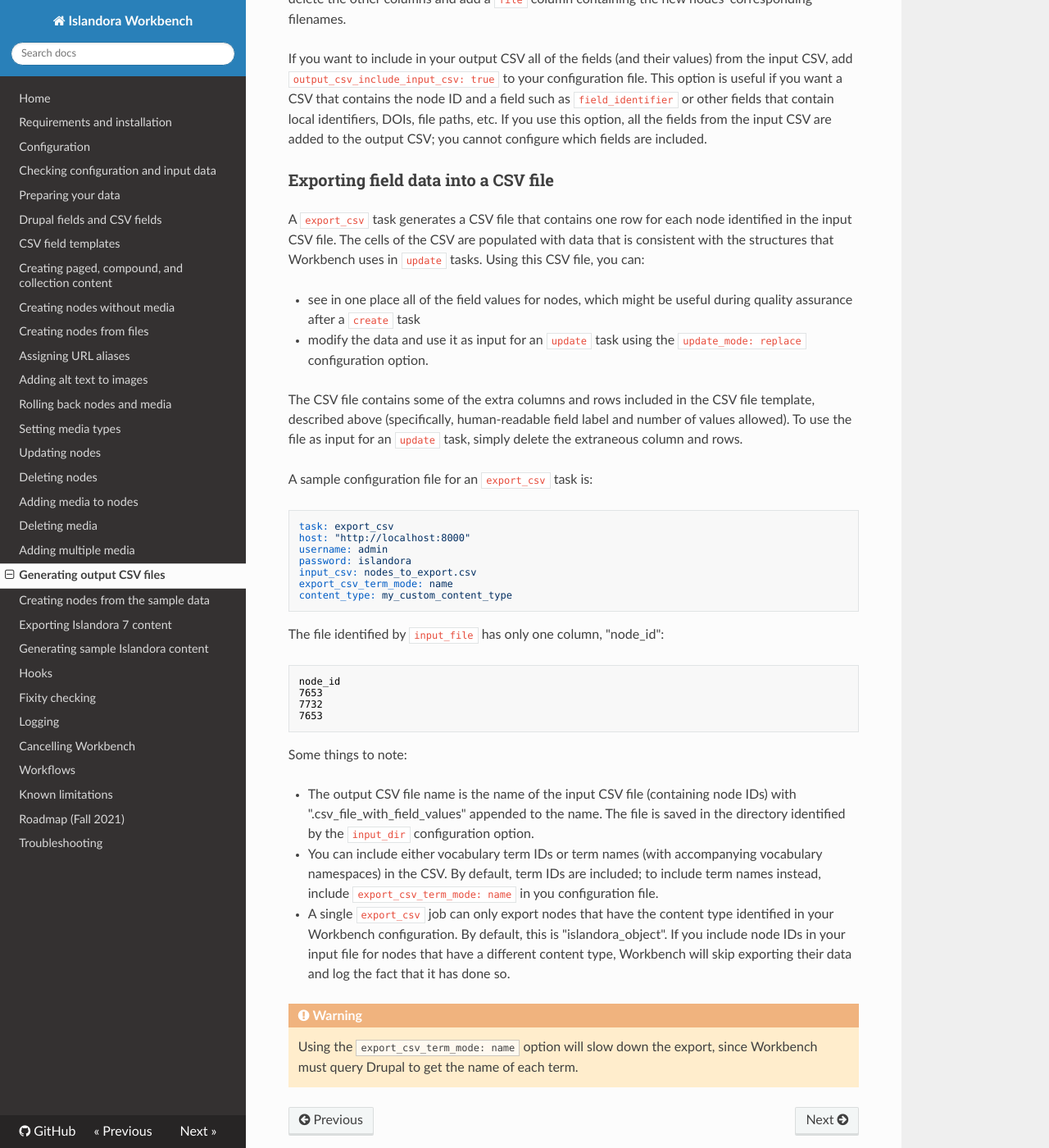
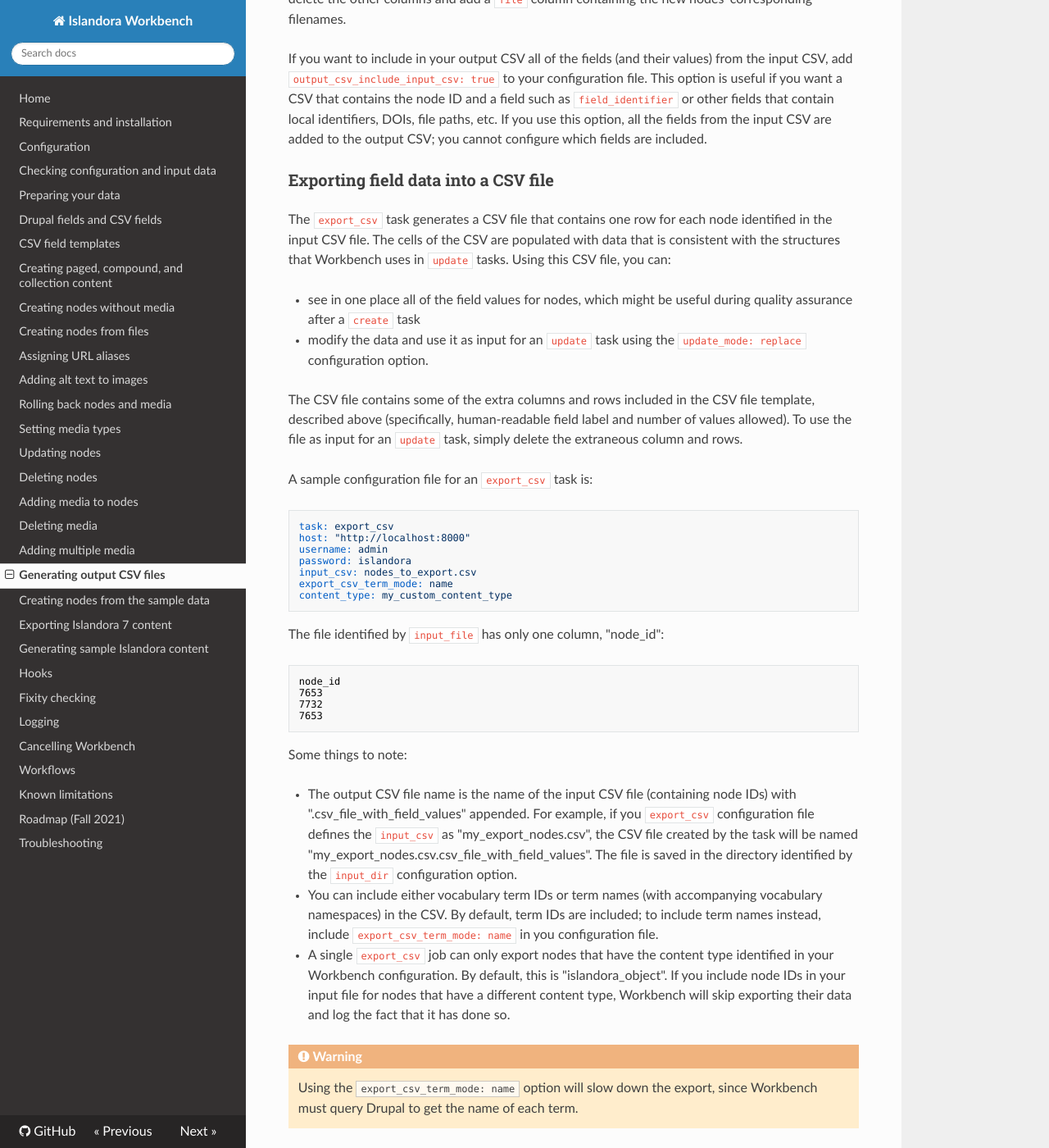
Before and after one commit to mjordan/islandora_workbench_docs, an MkDocs documentation site: the page built from docs/output_csv.md, in a window 1280 px wide and 1400 px high, scrolled down 1876 px. Shown: the whole window at 82% size. Built offline with MkDocs 1.6.1, drawn with Linux system fonts in a browser that asks for light colours; nearby versions of some CDN libraries; old or Windows-style settings are respelled for this version of MkDocs.

Commit message:
More cleanup.

```diff
--- a/docs/output_csv.md
+++ b/docs/output_csv.md
@@ -49,7 +49,7 @@ If you want to include in your output CSV all of the fields (and their values) f
 
 ### Exporting field data into a CSV file
 
-A `export_csv` task generates a CSV file that contains one row for each node identified in the input CSV file. The cells of the CSV are populated with data that is consistent with the structures that Workbench uses in `update` tasks. Using this CSV file, you can:
+The `export_csv` task generates a CSV file that contains one row for each node identified in the input CSV file. The cells of the CSV are populated with data that is consistent with the structures that Workbench uses in `update` tasks. Using this CSV file, you can:
 
 * see in one place all of the field values for nodes, which might be useful during quality assurance after a `create` task
 * modify the data and use it as input for an `update` task using the `update_mode: replace` configuration option.
@@ -79,7 +79,7 @@ node_id
 
 Some things to note:
 
-* The output CSV file name is the name of the input CSV file (containing node IDs) with ".csv_file_with_field_values" appended to the name. The file is saved in the directory identified by the `input_dir` configuration option.
+* The output CSV file name is the name of the input CSV file (containing node IDs) with ".csv_file_with_field_values" appended. For example, if you `export_csv` configuration file defines the `input_csv` as "my_export_nodes.csv", the CSV file created by the task will be named "my_export_nodes.csv.csv_file_with_field_values". The file is saved in the directory identified by the `input_dir` configuration option.
 * You can include either vocabulary term IDs or term names (with accompanying vocabulary namespaces) in the CSV. By default, term IDs are included; to include term names instead, include `export_csv_term_mode: name` in you configuration file.
 * A single `export_csv` job can only export nodes that have the content type identified in your Workbench configuration. By default, this is "islandora_object". If you include node IDs in your input file for nodes that have a different content type, Workbench will skip exporting their data and log the fact that it has done so.
 
```
Also changed, not shown: site/index.html, site/output_csv/index.html.
